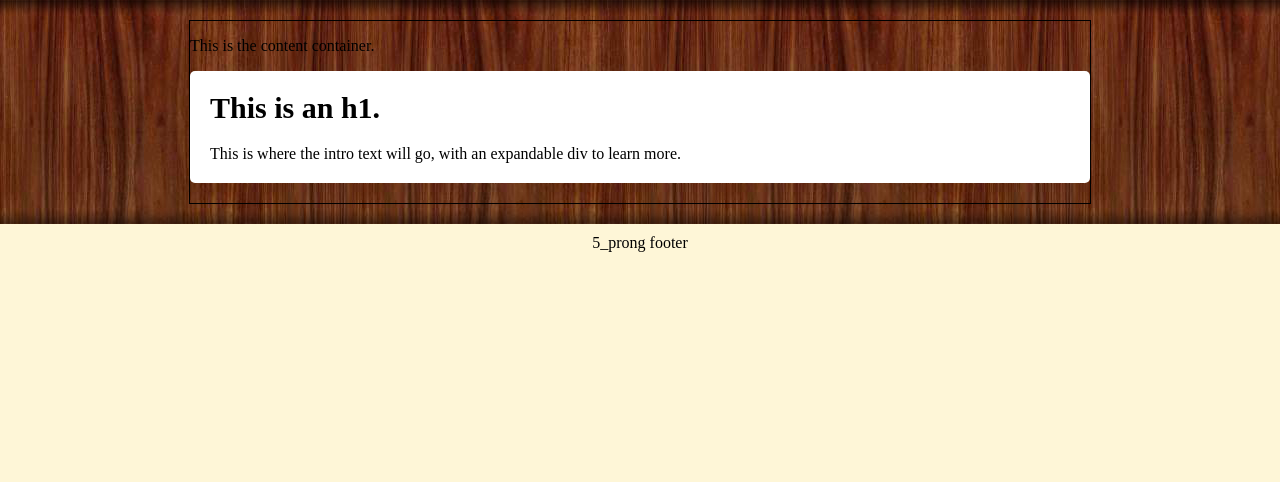
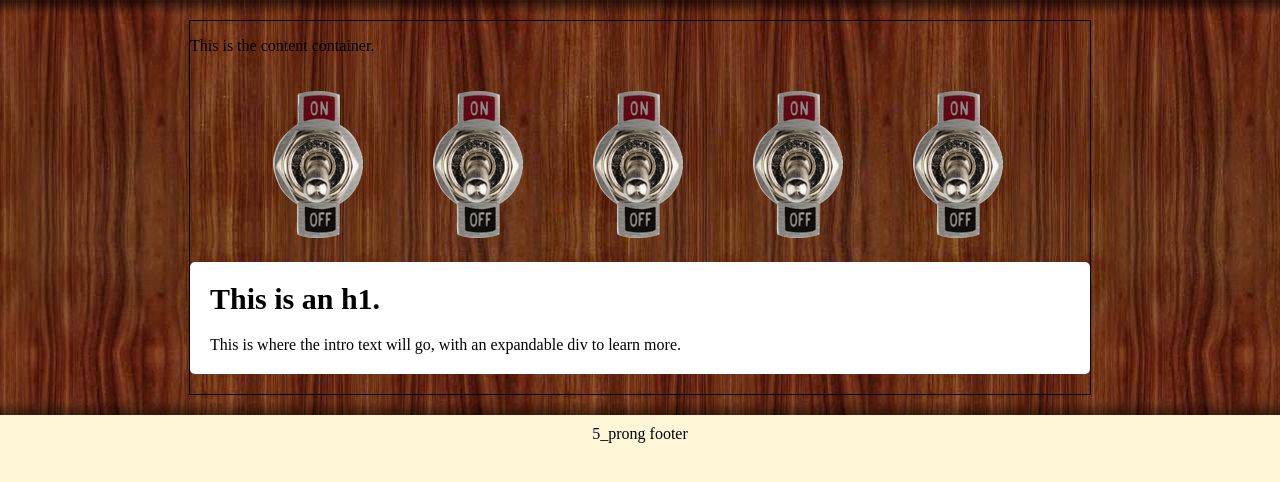
Before and after one commit to jhgilbert/5_prong, a Flask app: page / in a window 1280 px wide. Shown: the part 38-520 px from the top of the page. Run offline with Flask 2, Linux system fonts and the light colour scheme; some web fonts are replaced.

Commit message:
Add toggle switches

```diff
--- a/app/static/css/style.css
+++ b/app/static/css/style.css
@@ -40,7 +40,7 @@ header {
 
 .top-gradient {
     height: 20px;
-    background: url("../images/top-gradient.png")
+    background: url("../images/top-gradient.png");
 }
 
 .bottom-gradient {
@@ -53,6 +53,24 @@ header {
     padding: 20px;
     margin-bottom: 20px;
     border-radius: 5px;
+}
+
+#toggles-container {
+    width: 800px;
+    margin: auto;
+    padding: 0px;
+}
+
+.toggle {
+    height: 147px;
+    width: 90px;
+    background: url("../images/toggle_off.png");
+    margin: 20px 33px 20px 33px;
+    display: inline-block;
+}
+
+.toggled_on {
+    background: url("../images/toggle_on.png");
 }
 
 .clearfix:after {
--- a/app/templates/home.html
+++ b/app/templates/home.html
@@ -4,6 +4,13 @@
   <div class="top-gradient"></div>
   <div class="wood-content">
     <p>This is the content container.</p>
+    <div id="toggles-container">
+    <div class="toggle"></div>
+    <div class="toggle"></div>
+    <div class="toggle"></div>
+    <div class="toggle"></div>
+    <div class="toggle"></div>
+      </div>
     <div id="intro">
       <h1>This is an h1.</h1>
       This is where the intro text will go, with an expandable div to learn more.
```
Also changed, not shown: app/static/images/toggle_off.png (added), app/static/images/toggle_on.png (added), 1 other file.
